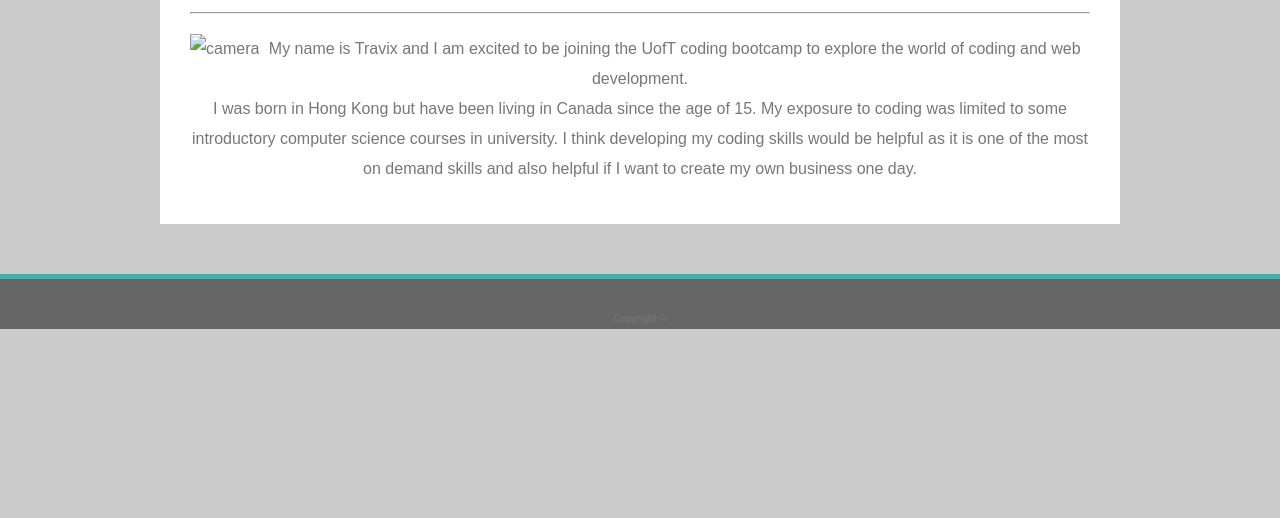
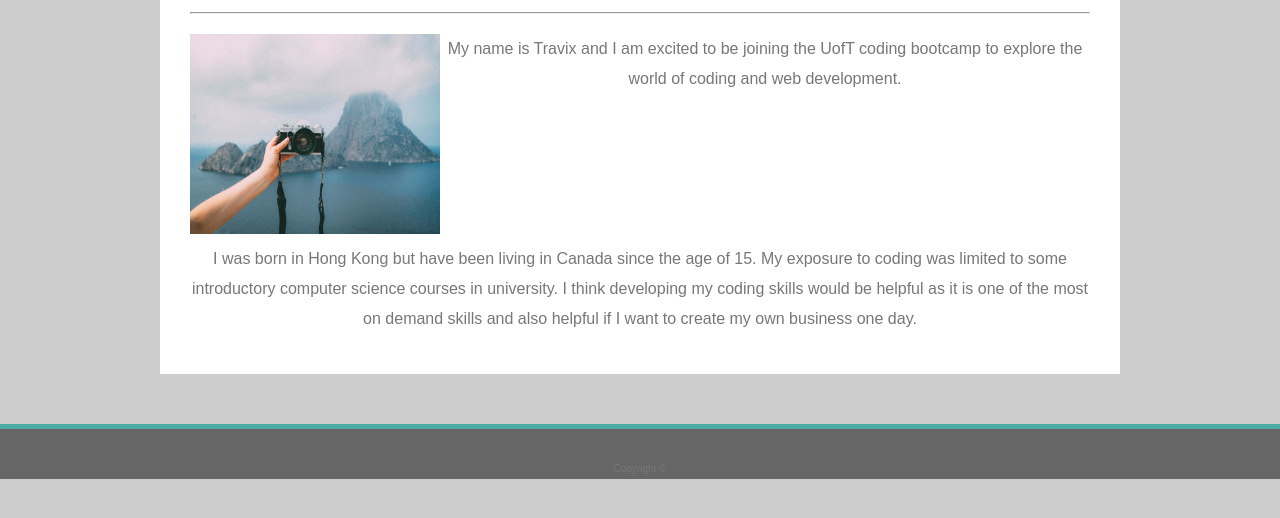
Before and after one commit to kctwong/Basic-Portfolio, a plain HTML site: page index.html in a window 1280 px wide. Shown: the part 208-726 px from the top of the page. Drawn offline with Linux system fonts and the light colour scheme; the site is published under a folder, as on GitHub Pages, so addresses that start at the root find nothing.

Commit message:
Update index.html

```diff
--- a/index.html
+++ b/index.html
@@ -27,7 +27,7 @@
             <hr>
             <div id="container">
                 <div id="topleft">
-                    <img src="/asset/images/camera.png" alt="camera" height="200" width="250">
+                    <img src="asset/images/camera.png" alt="camera" height="200" width="250">
                 </div>
                 <div id="topright">
                     <p>My name is Travix and I am excited to be joining the UofT coding bootcamp to explore the world of coding and web development.</p>
```
